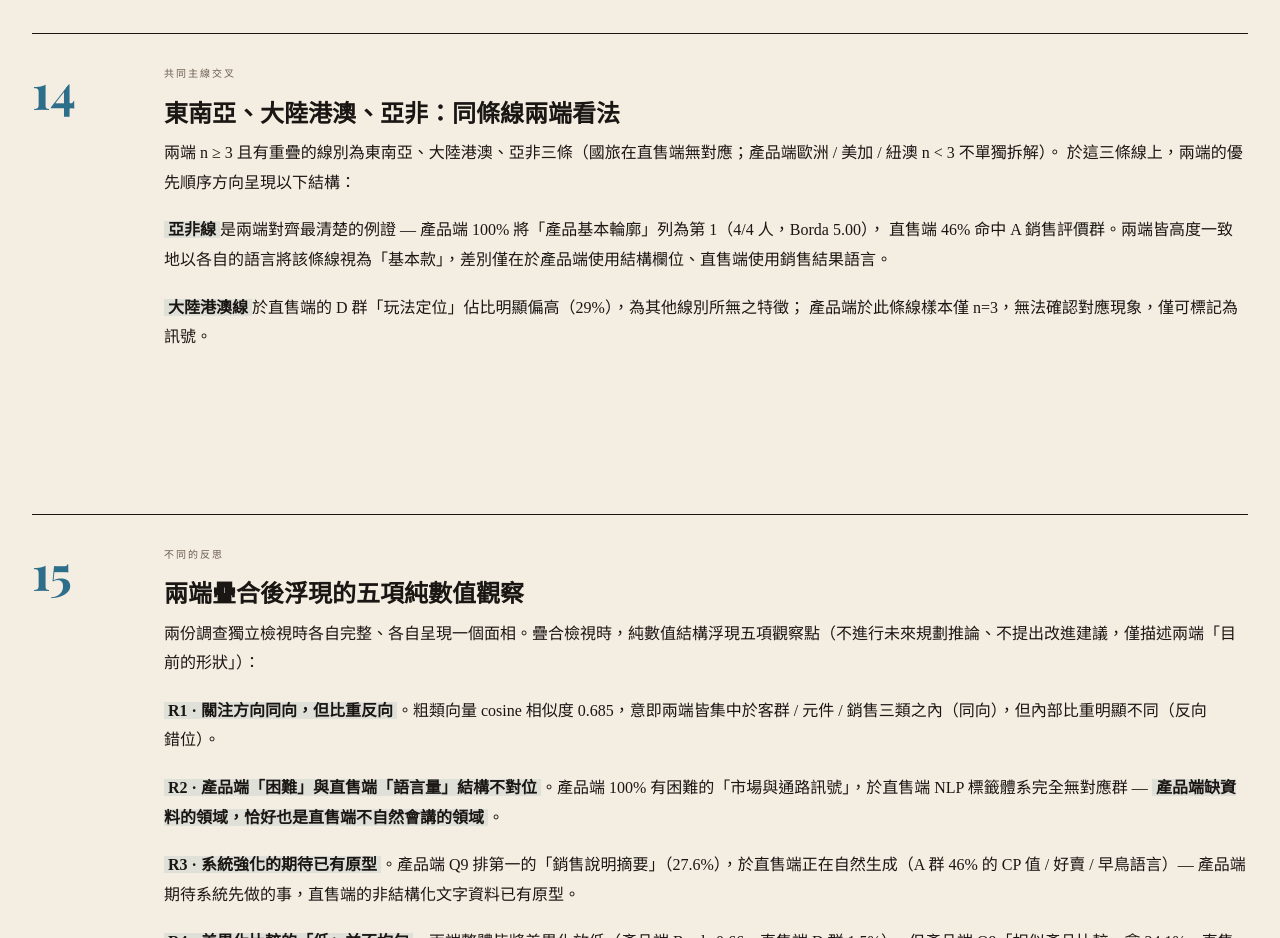
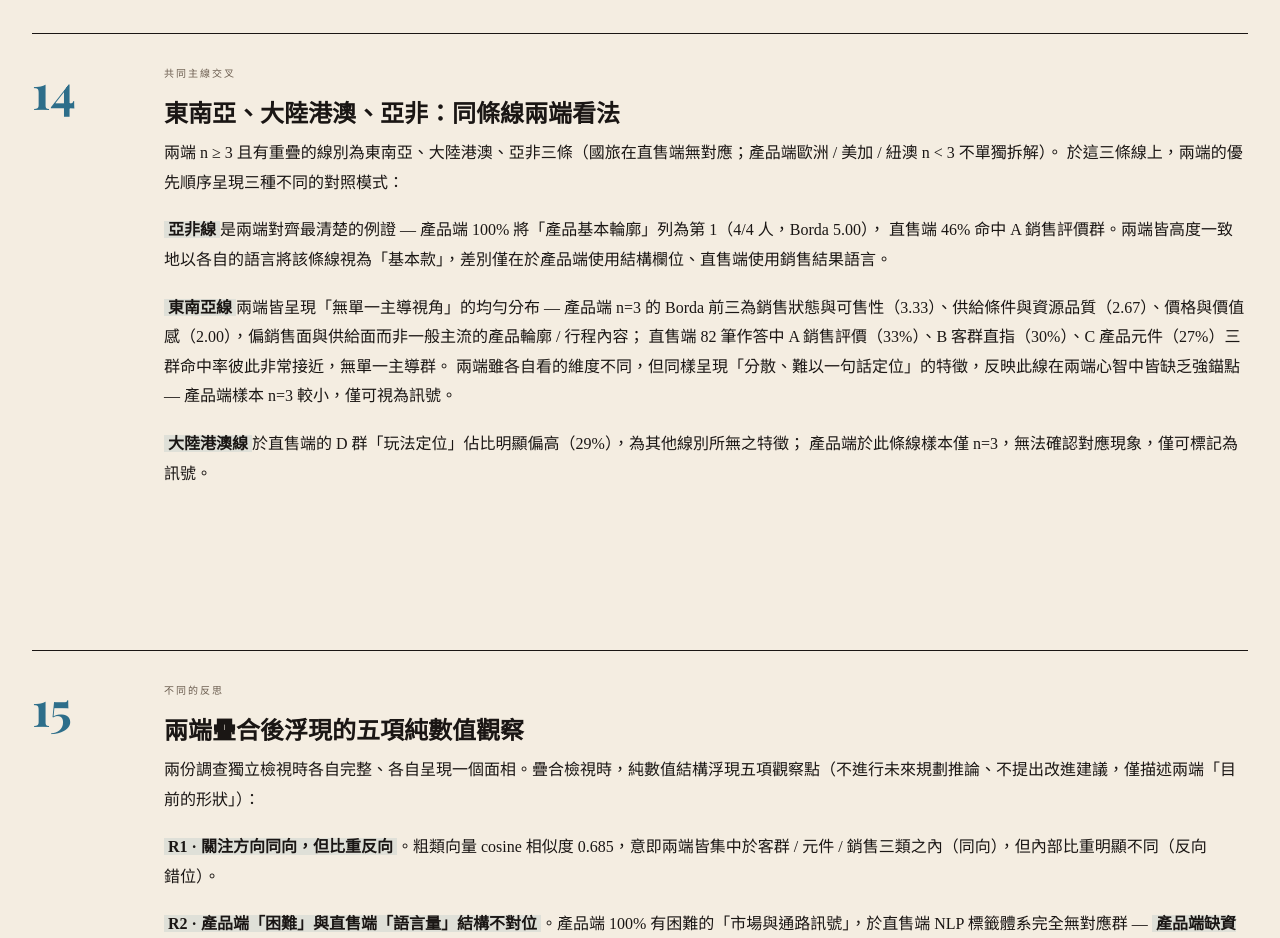
Before and after one commit to Vincenthsiehisme/product-survey-report, a plain HTML site: page index.html in a window 1280 px wide. Shown: the part 6520-7458 px from the top of the page. Drawn offline with nearby package versions, Linux system fonts and the light colour scheme; a web font is replaced by a local one.

Commit message:
Add files via upload

```diff
--- a/index.html
+++ b/index.html
@@ -2403,11 +2403,16 @@ table.align-table td:first-child {
     <h3>東南亞、大陸港澳、亞非：同條線兩端看法</h3>
     <p>
       兩端 n ≥ 3 且有重疊的線別為東南亞、大陸港澳、亞非三條（國旅在直售端無對應；產品端歐洲 / 美加 / 紐澳 n &lt; 3 不單獨拆解）。
-      於這三條線上，兩端的優先順序方向呈現以下結構：
+      於這三條線上，兩端的優先順序呈現三種不同的對照模式：
     </p>
     <p>
       <strong>亞非線</strong>是兩端對齊最清楚的例證 — 產品端 100% 將「產品基本輪廓」列為第 1（4/4 人，Borda 5.00），
       直售端 46% 命中 A 銷售評價群。兩端皆高度一致地以各自的語言將該條線視為「基本款」，差別僅在於產品端使用結構欄位、直售端使用銷售結果語言。
+    </p>
+    <p>
+      <strong>東南亞線</strong>兩端皆呈現「無單一主導視角」的均勻分布 — 產品端 n=3 的 Borda 前三為銷售狀態與可售性（3.33）、供給條件與資源品質（2.67）、價格與價值感（2.00），偏銷售面與供給面而非一般主流的產品輪廓 / 行程內容；
+      直售端 82 筆作答中 A 銷售評價（33%）、B 客群直指（30%）、C 產品元件（27%）三群命中率彼此非常接近，無單一主導群。
+      兩端雖各自看的維度不同，但同樣呈現「分散、難以一句話定位」的特徵，反映此線在兩端心智中皆缺乏強錨點 — 產品端樣本 n=3 較小，僅可視為訊號。
     </p>
     <p>
       <strong>大陸港澳線</strong>於直售端的 D 群「玩法定位」佔比明顯偏高（29%），為其他線別所無之特徵；
```
